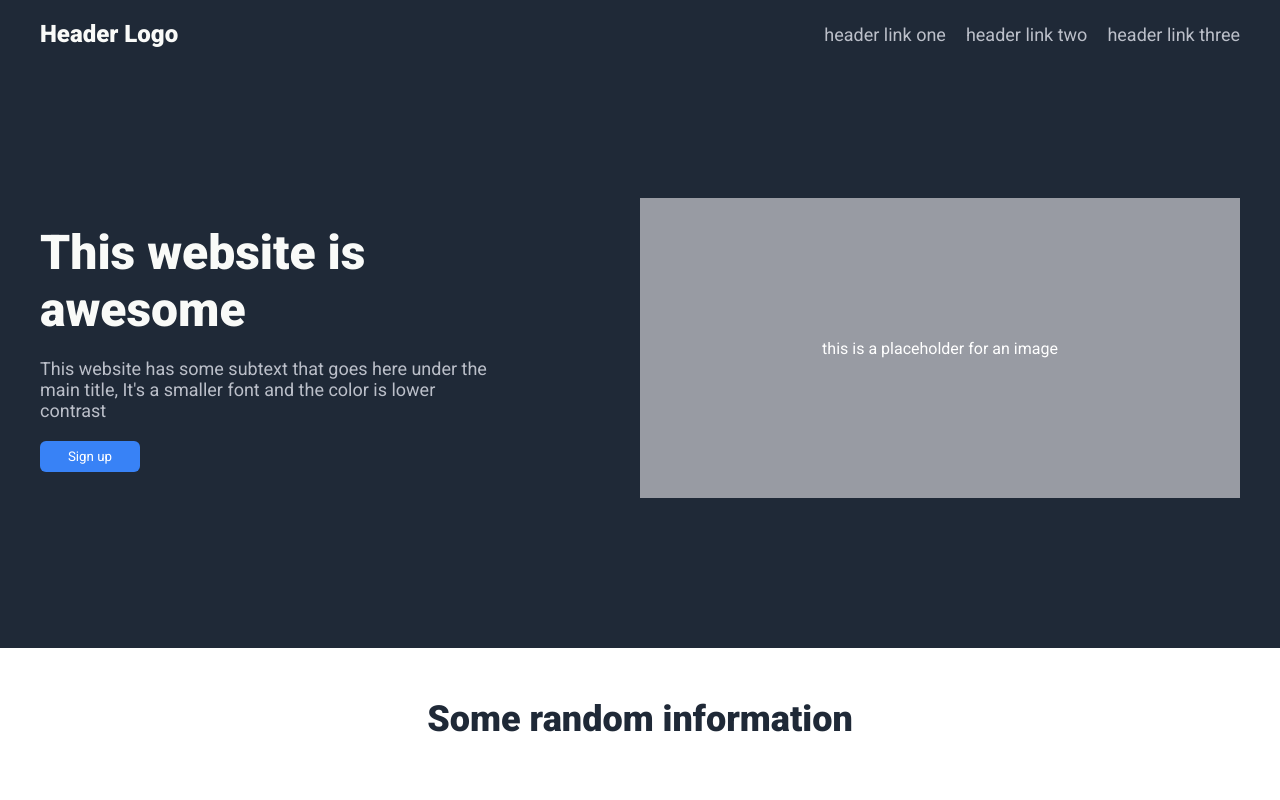
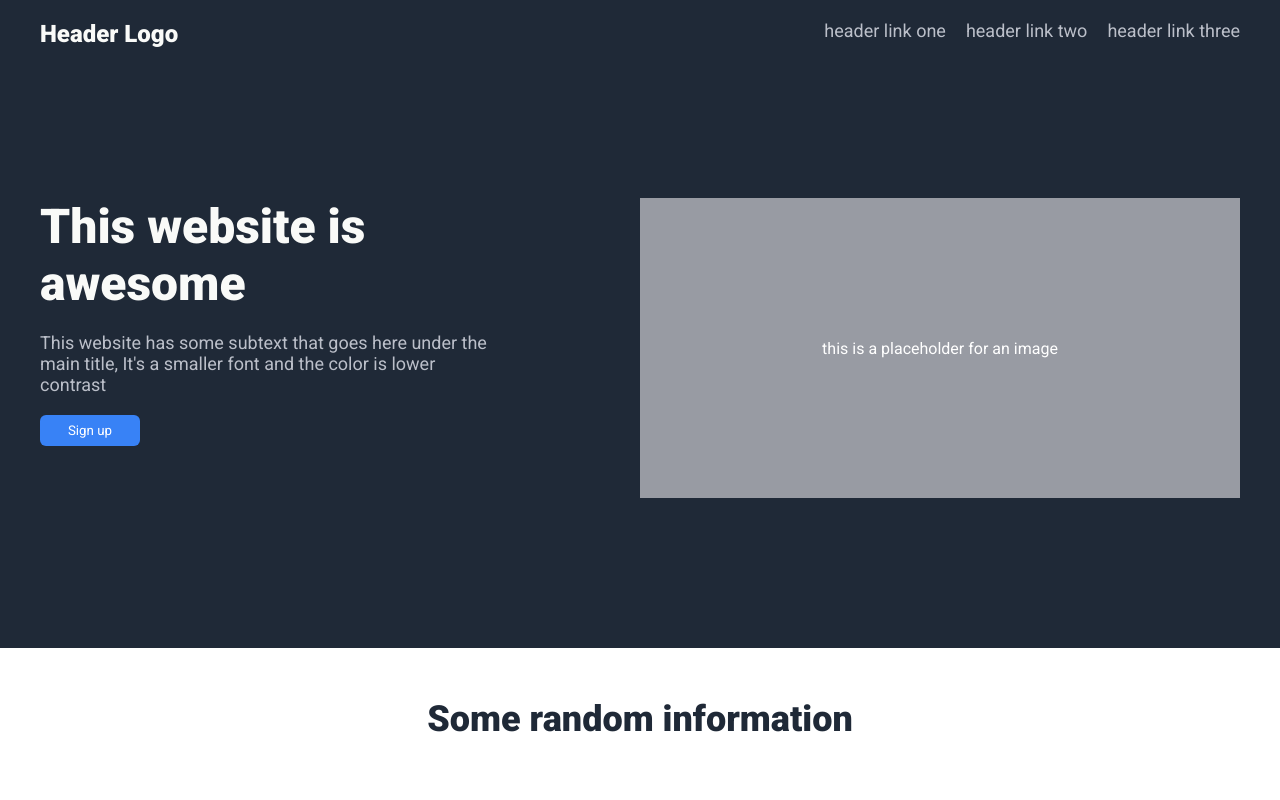
Before and after one commit to tkrizak/odin-landing-page, a plain HTML site: page index.html in a window 1280 px wide. Shown: the top 800 px of the page. Drawn offline with Linux system fonts and the light colour scheme.

Commit message:
finished

```diff
--- a/style.css
+++ b/style.css
@@ -31,7 +31,7 @@ a {
 }
 
 .header {
-  padding: 20px 0 150px;
+  padding: 20px 0px 150px;
   display: flex;
   align-items: center;
   justify-content: center;
@@ -47,8 +47,6 @@ a {
 .header-top-section {
   display: flex;
   justify-content: space-between;
-  align-items: center;
-  gap: 30px;
 }
 
 .header-top-section > h1 {
@@ -63,14 +61,12 @@ a {
 .header-bottom-section {
   display: flex;
   justify-content: space-between;
-  align-items: center;
   gap: 150px;
 }
 
 .header-bottom-section-left {
   display: flex;
   flex-direction: column;
-  justify-content: left;
   gap: 20px;
 }
 
```
